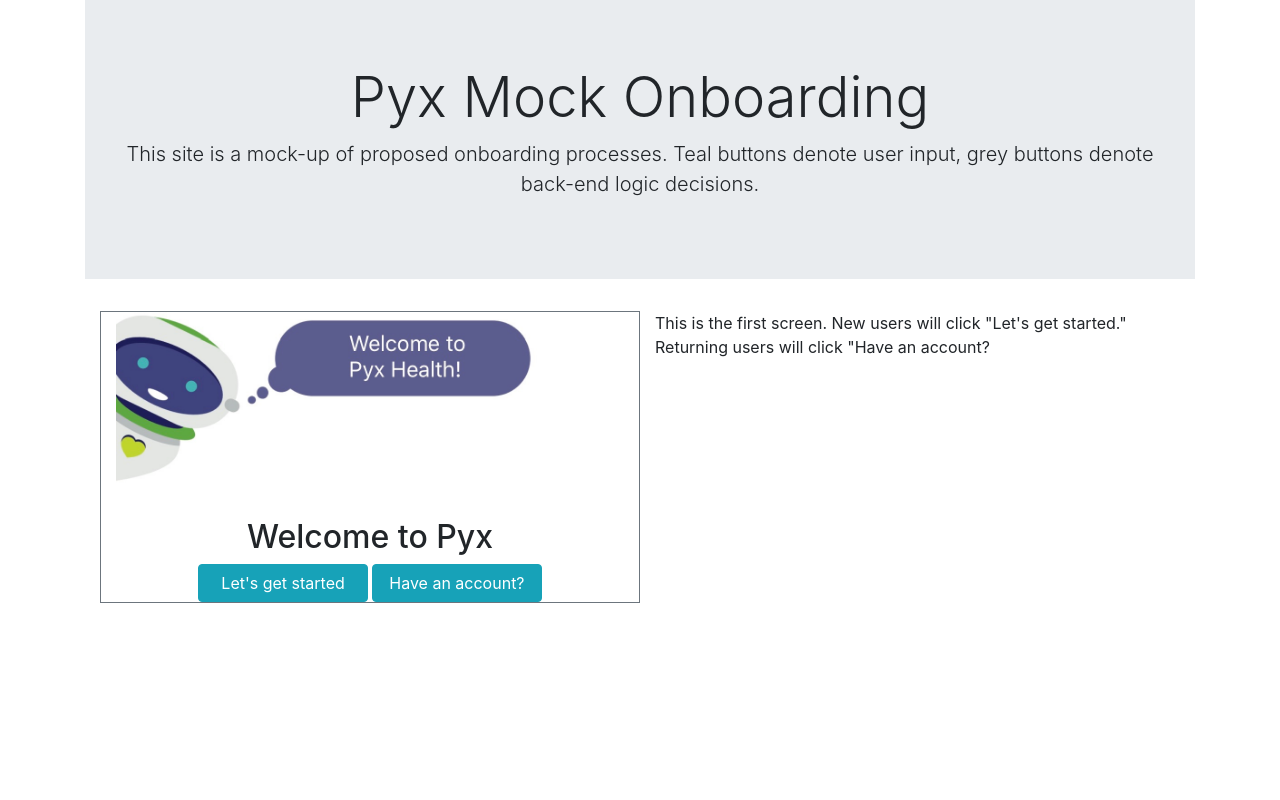
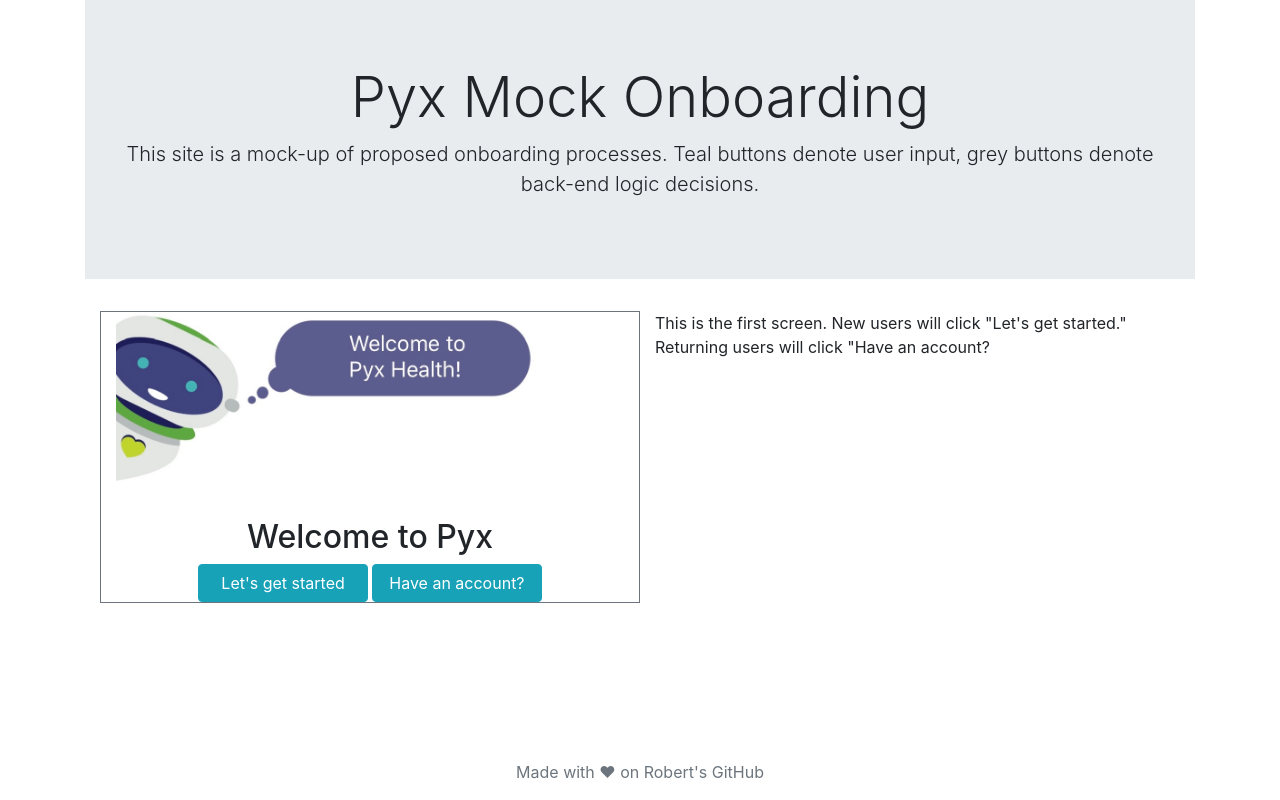
Before and after one commit to robertmadril/mockOnboard, a plain HTML site: page index.html in a window 1280 px wide. Drawn offline with nearby package versions, Linux system fonts and the light colour scheme.

Commit message:
add footer

```diff
--- a/index.html
+++ b/index.html
@@ -26,7 +26,8 @@
         <div id="header-page" class="jumbotron jumbotron-fluid text-center">
             <div class="container">
                 <h1 class="display-4">Pyx Mock Onboarding</h1>
-                <p class="lead">This site is a mock-up of proposed onboarding processes. Teal buttons denote user input, grey buttons denote back-end logic decisions.</p>
+                <p class="lead">This site is a mock-up of proposed onboarding processes. Teal buttons denote user input,
+                    grey buttons denote back-end logic decisions.</p>
             </div>
         </div>
         <div id="action-container" class="container">
@@ -41,10 +42,17 @@
             </div>
 
             <div id="process-view" class="col-md-6 float-right">
-                <p>This is the first screen. New users will click "Let's get started." Returning users will click "Have an account?</p>
+                <p>This is the first screen. New users will click "Let's get started." Returning users will click "Have
+                    an account?</p>
             </div>
         </div>
+        <div class="fixed-bottom text-center font-small black pt-4">
+            <a href="https://github.com/robertmadril" class="text-secondary" alt="Robert's GitHub Page">
+                <p>Made with &hearts; on Robert's GitHub</p>
+            </a>
+        </div>
     </div>
+
     <script src="./assets/js/onboard.js" type="text/javascript"></script>
 </body>
 
```
